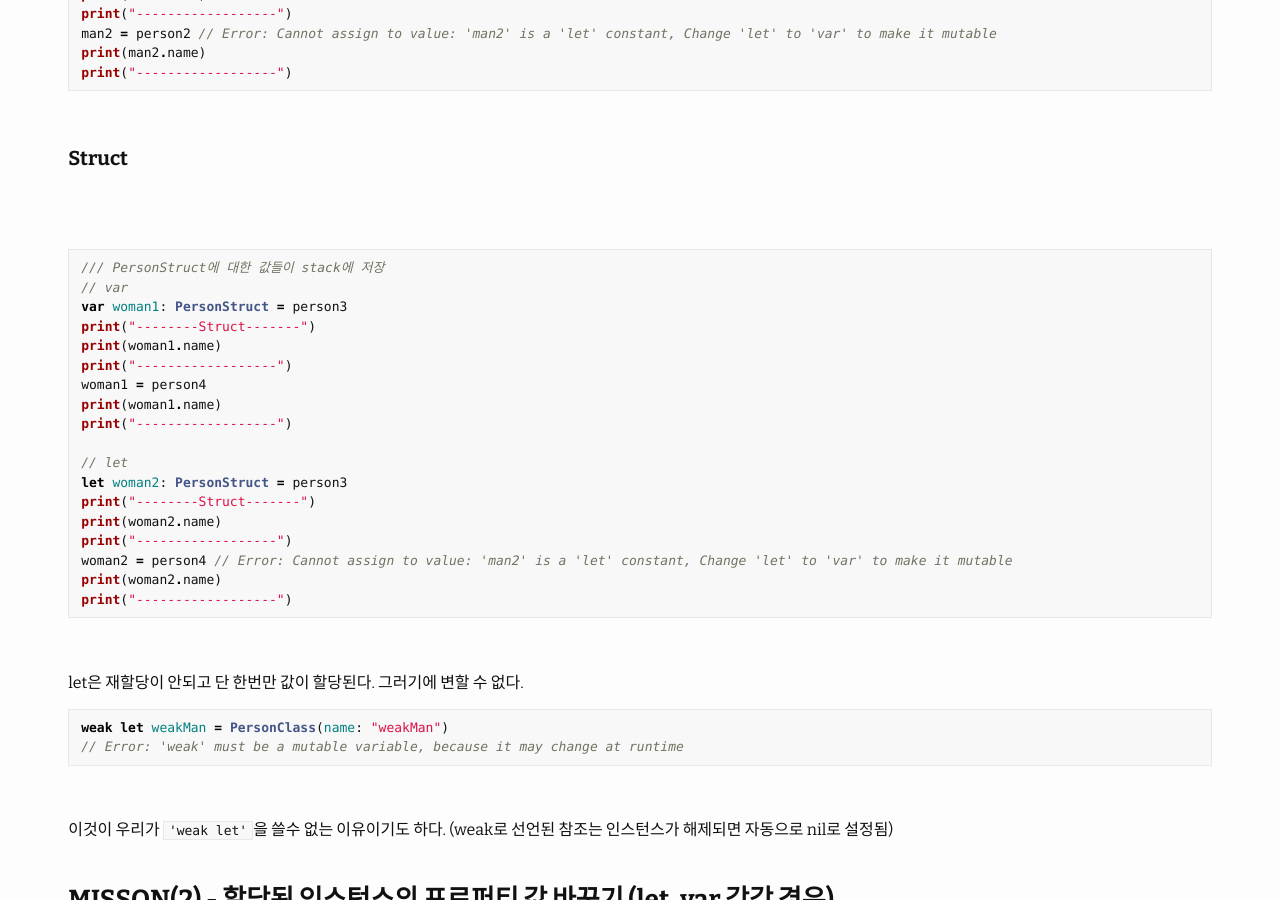
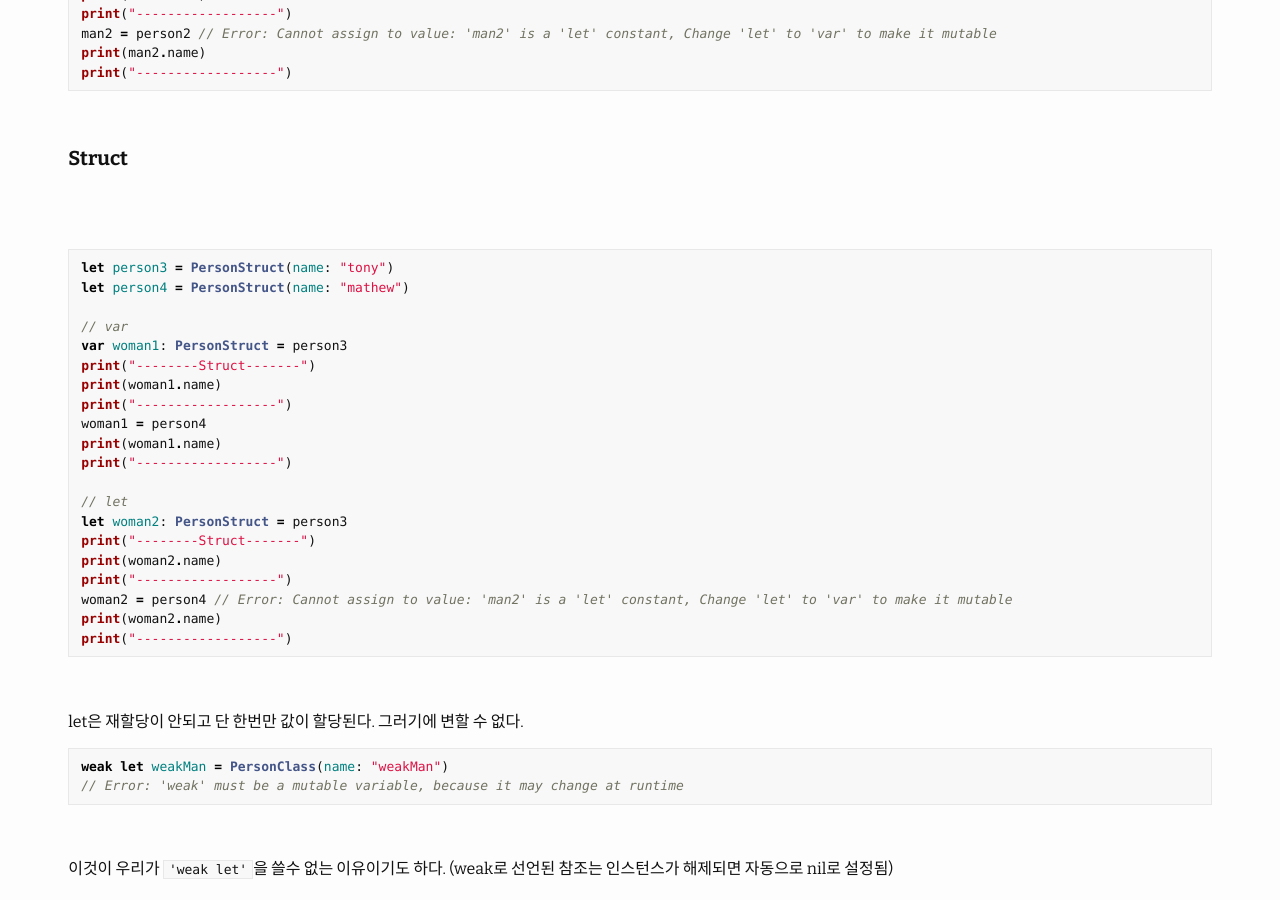
Before and after one commit to sanghun0724/sanghun0724.github.io, a Jekyll site: the page built from _posts/2023-09-27-Mutation In Swift.md, in a window 1280 px wide and 900 px high, scrolled down 2682 px. Built offline with Jekyll 4.4.1, drawn with Linux system fonts in a browser that asks for light colours.

Commit message:
[git blog] [ upload post: 누락 수정 ]

````diff
--- a/_posts/2023-09-27-Mutation In Swift.md
+++ b/_posts/2023-09-27-Mutation In Swift.md
@@ -140,7 +140,9 @@ print("------------------")
 <br>
 
 ```swift
-/// PersonStruct에 대한 값들이 stack에 저장
+let person3 = PersonStruct(name: "tony")
+let person4 = PersonStruct(name: "mathew")
+
 // var
 var woman1: PersonStruct = person3
 print("--------Struct-------")
````
